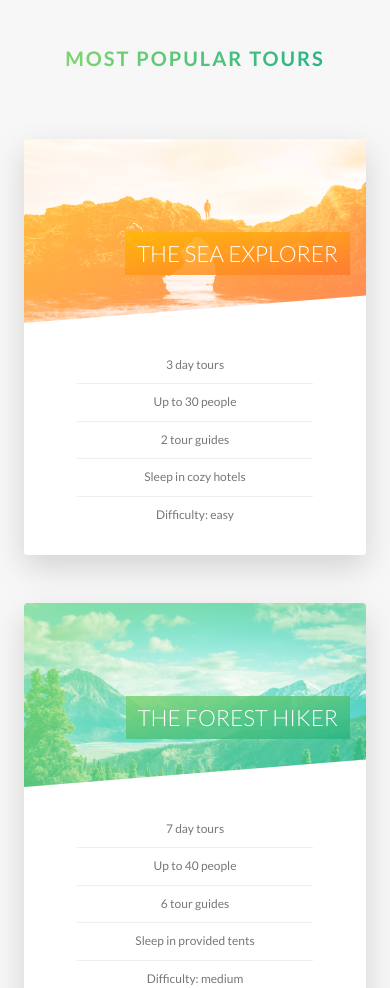
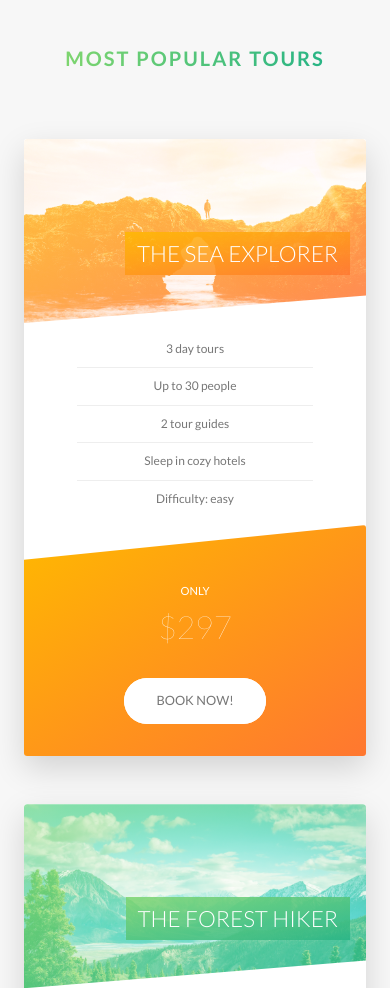
Before and after one commit to emontecalvo/SASS-nature-project, a website: page index.html in a window 390 px wide. Shown: the part 2520-3508 px from the top of the page. Drawn offline with Linux system fonts and the light colour scheme.

Commit message:
updating for responsiveness

```diff
--- a/sass/components/_cards.scss
+++ b/sass/components/_cards.scss
@@ -157,4 +157,49 @@
         font-size: 6rem;
         font-weight: 100;
     }
+
+    @include respond(tab-port) {
+        height: auto;
+        border-radius: 3px;
+        background-color: $color-white;
+        box-shadow: 0 1.5rem 4rem rgba($color-black, .15);
+
+        &__side {
+            height: auto;
+            position: relative;
+            box-shadow: none;
+
+            &--back {
+                transform: rotateY(0);
+                clip-path: polygon(0 15%, 100% 0, 100% 100%, 0% 100%);
+            }
+        }
+
+        &:hover &__side--front {
+            transform: rotateY(0);
+        }
+
+
+        &__details {
+            padding: 1rem 3rem;
+        }
+
+
+        &__cta {
+            position: relative;
+            top: 0%;
+            left: 0;
+            transform: translate(0);
+            width: 100%;
+            padding: 7rem 4rem 4rem 4rem;
+        }
+
+        &__price-box {
+            margin-bottom: 3rem;
+        }
+
+        &__price-value {
+            font-size: 4rem;
+        }
+    }
 }
--- a/sass/components/_story.scss
+++ b/sass/components/_story.scss
@@ -9,6 +9,15 @@
 	font-size: $default-font-size;
 	transform: skewX(-12deg);
 
+  @include respond(tab-port) {
+    width: 100%;
+    padding: 4rem;
+    padding-left: 7rem;
+  }
+
+  @include respond(phone) {
+    transform: skewX(0);
+  }
 
 	&__shape {
 		/*  first part makes the text wrap around a circle */
@@ -39,6 +48,10 @@
 		transform: skewX(12deg);
 	}
 
+	@include respond(phone) {
+    transform: translateX(-3rem) skewX(0);
+  }
+
 	&__caption {
 		position: absolute;
 		top: 50%;
```
Also changed, not shown: css/style.css.
